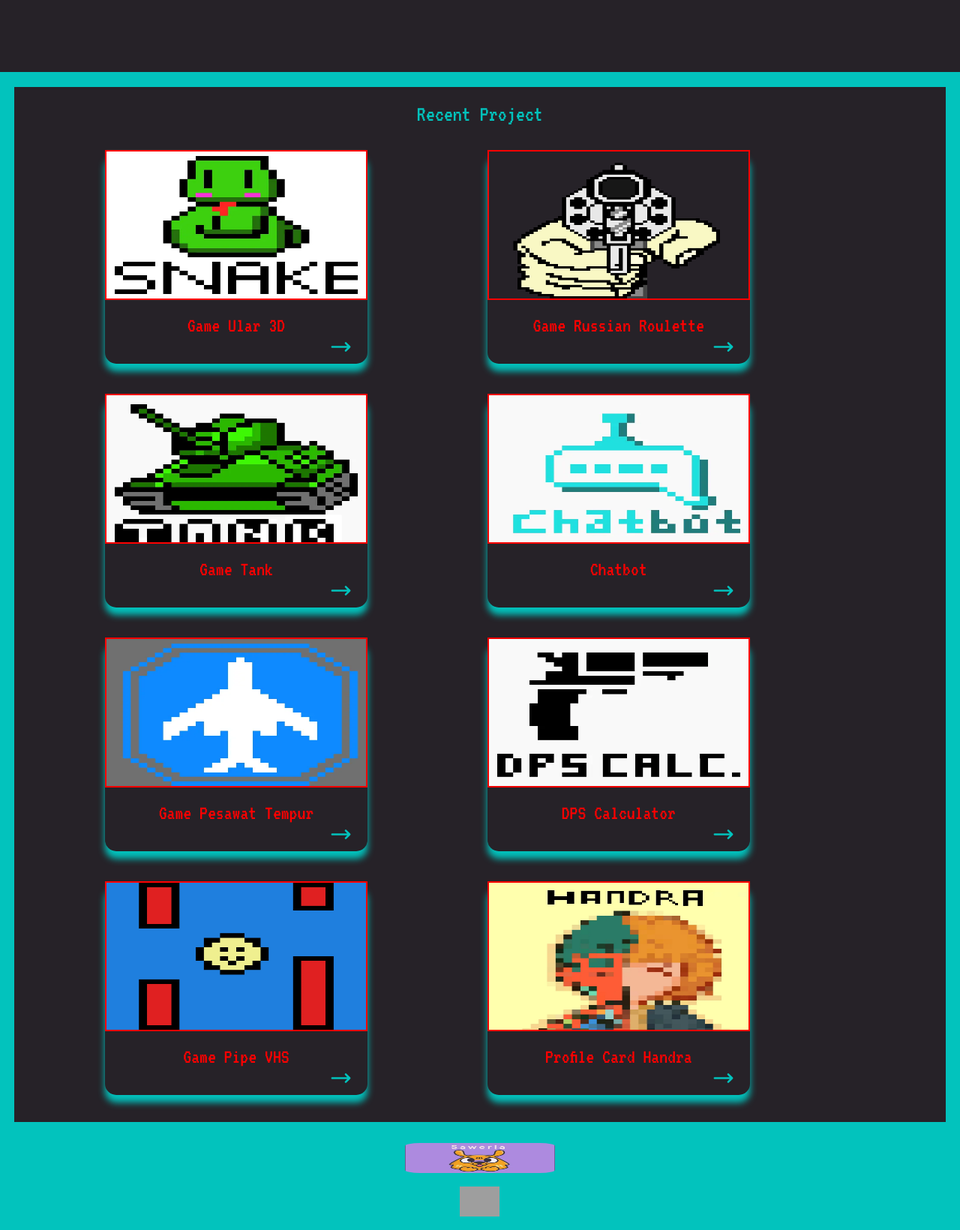
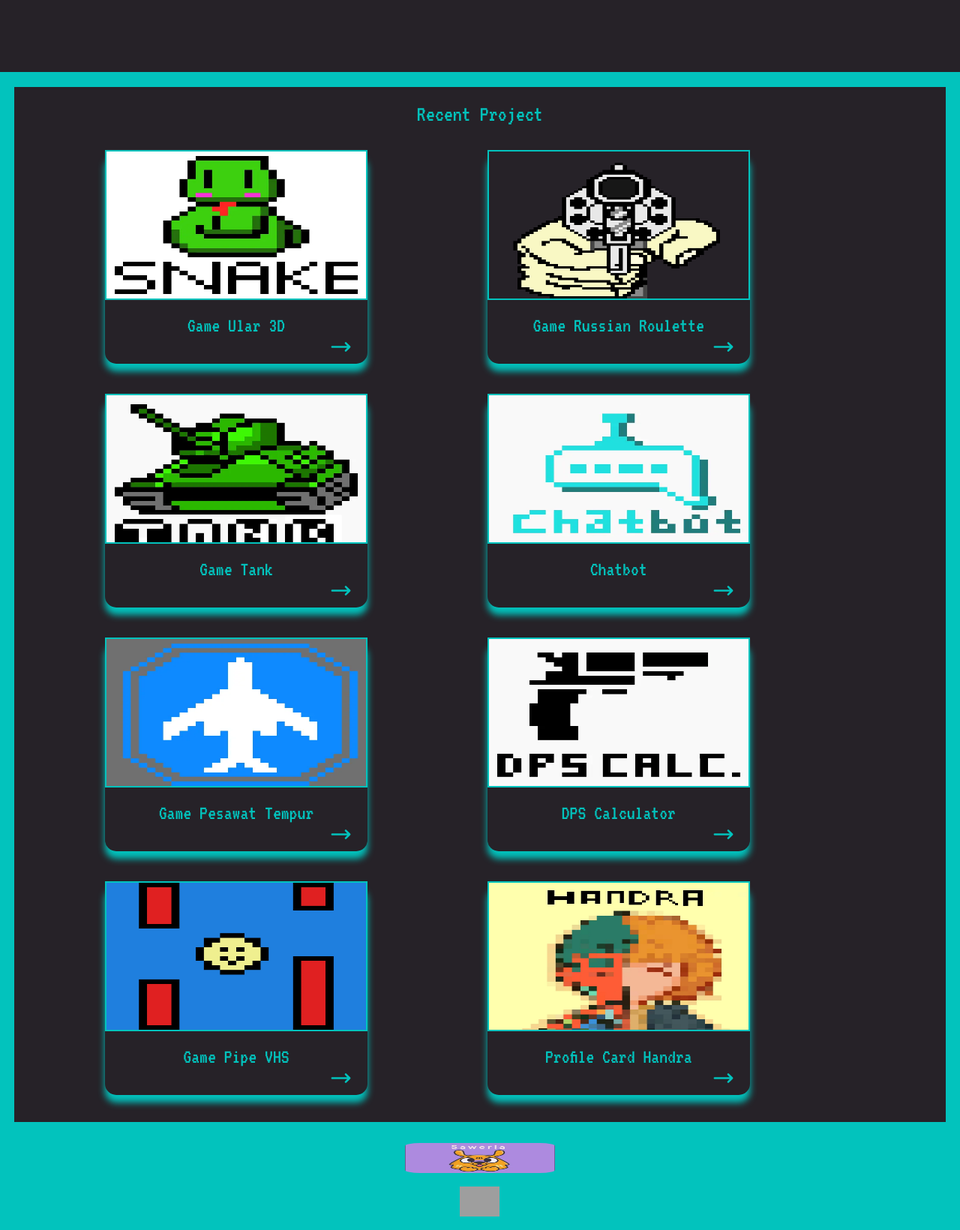
Before and after one commit to Daffabot/Daffabot.github.io, a PHP site: page / in a window 1280 px wide. Shown: the part 2358-3998 px from the top of the page at 75% size. Run offline with PHP 8.4, Linux system fonts and the light colour scheme; some libraries are stand-ins or nearby versions; grey boxes are pictures that could not be loaded.

Commit message:
Update index.css

```diff
--- a/css/index.css
+++ b/css/index.css
@@ -637,7 +637,7 @@ html {
   visibility: visible;
 }
 
-.link {
+a.link {
   color: #02c3bd;
 }
 
```
